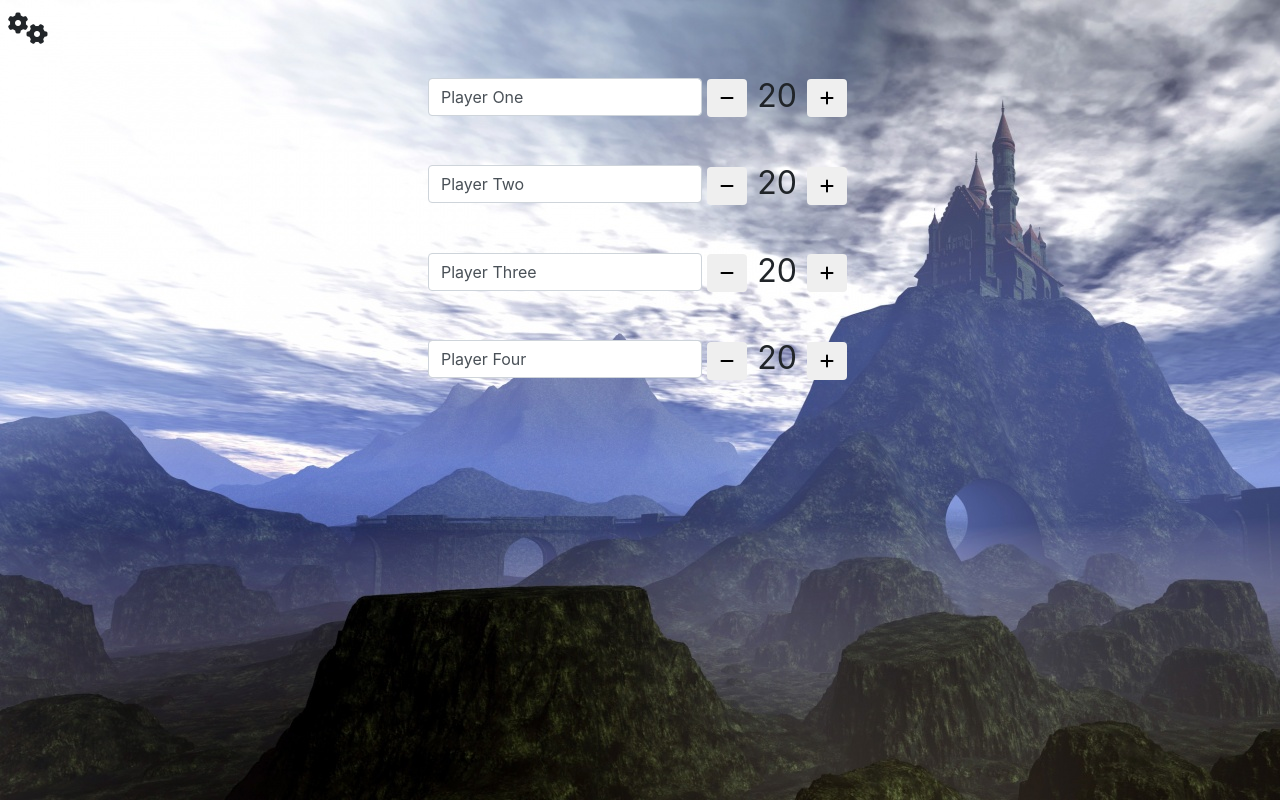
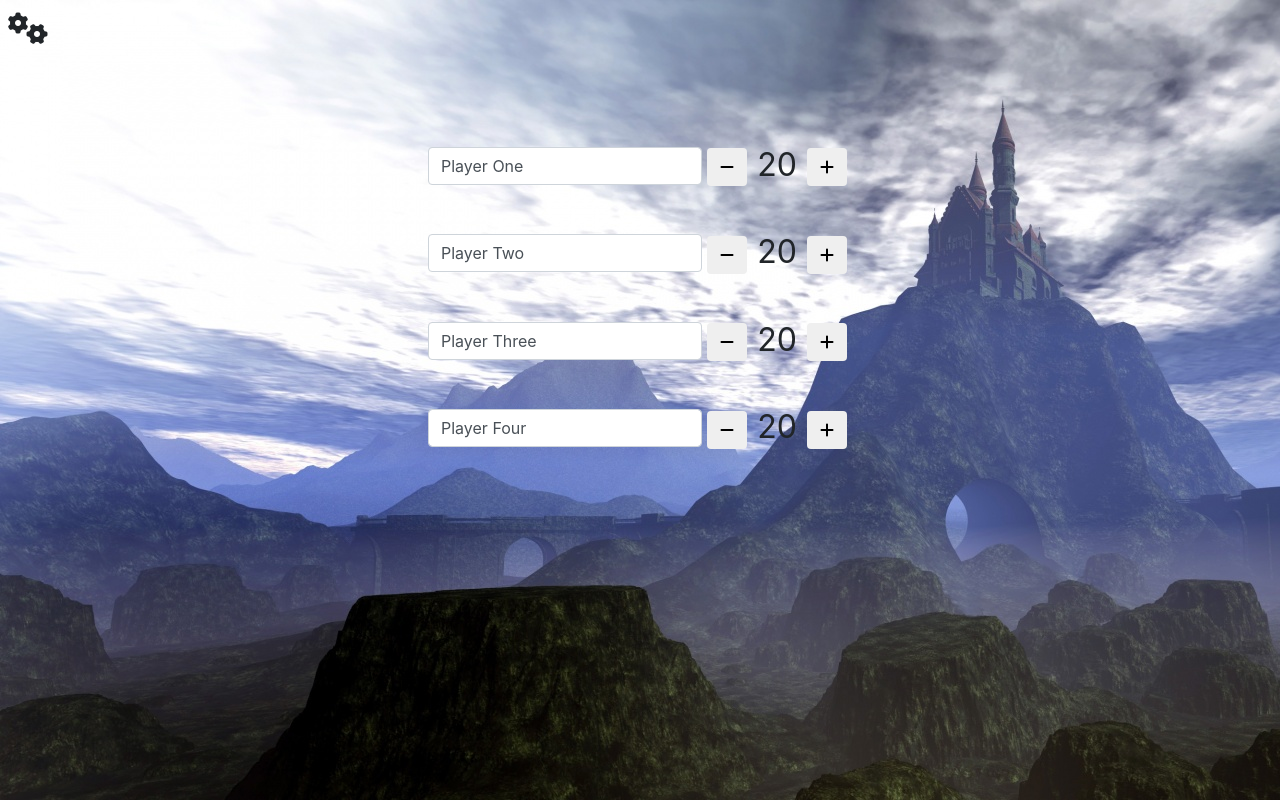
Before and after one commit to Bus42/mtg-counter, an Angular app: page / in a window 1280 px wide. Built offline with nearby package versions, Linux system fonts and the light colour scheme.

Commit message:
Finishing touches - position settings icon

```diff
--- a/src/app/header/header.component.css
+++ b/src/app/header/header.component.css
@@ -1,3 +1,9 @@
+.headerDiv {
+    height: 125px;
+}
+
 .fa-cogs {
-    margin: 12px 8px;
+    position: fixed;
+    top: 12px;
+    left: 8px;
 }
--- a/src/app/header/header.component.html
+++ b/src/app/header/header.component.html
@@ -1 +1,4 @@
-<i class="fa fa-cogs" ></i>
+<div class="container headerDiv">
+  <i class="fa fa-cogs" ></i>
+
+</div>
```
